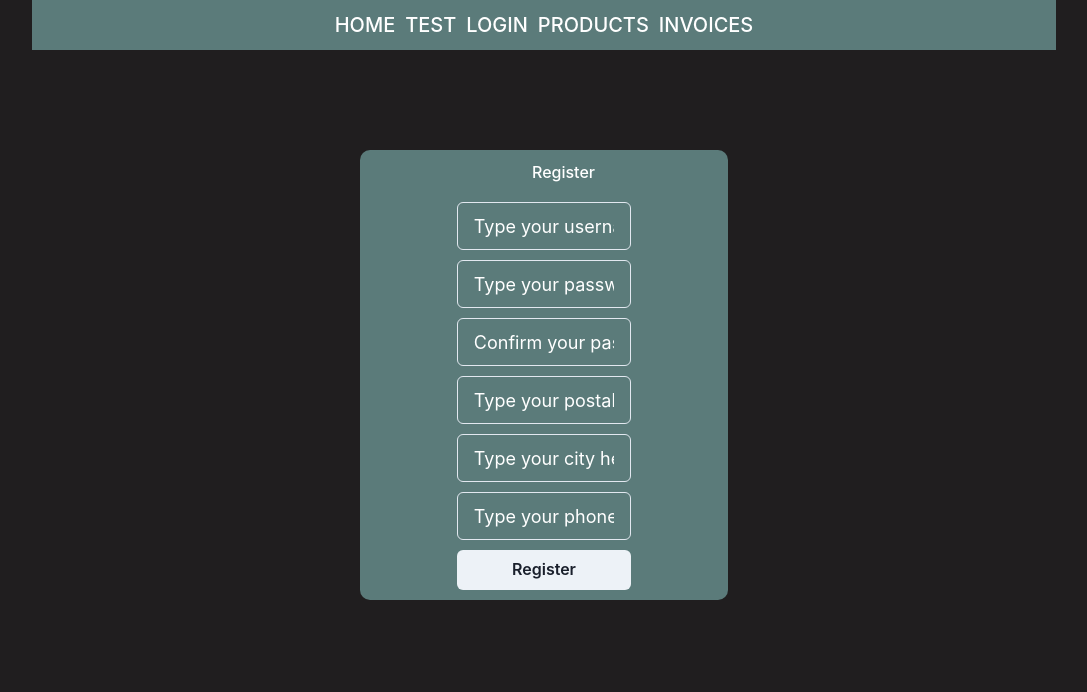
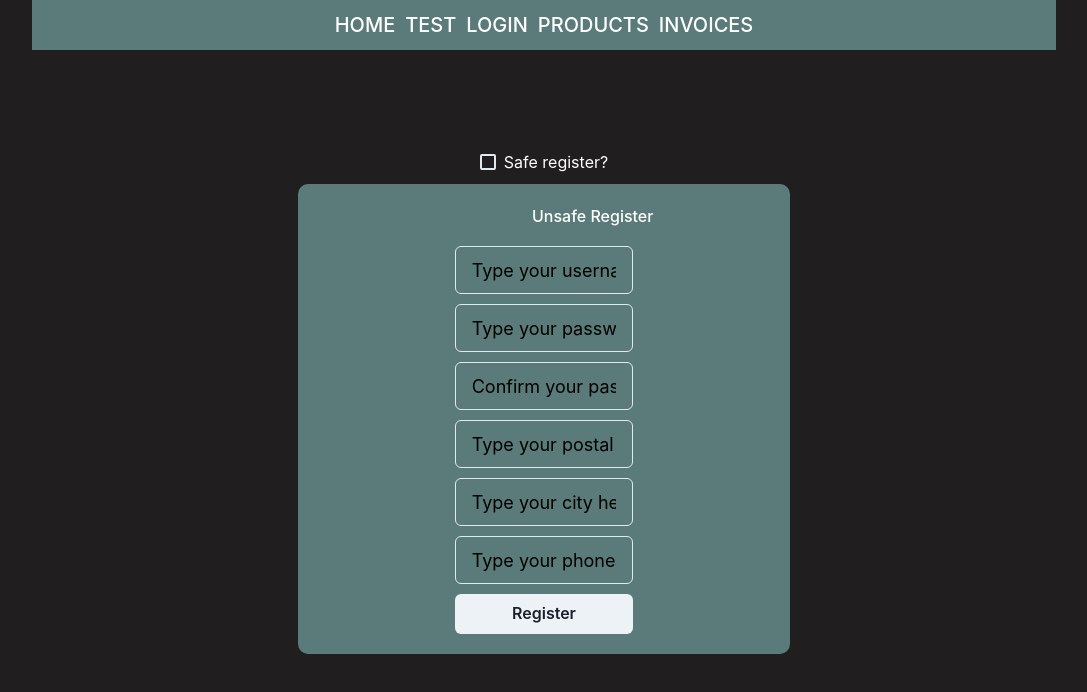
Before and after one commit to micad132/BAI-PROJEKT, a React (Vite) app in the folder warehouseManagement/: page /register in a window 1280 px wide. Shown: the top 692 px of the page, without its empty margins (96-1183 px from the left). Built offline with nearby package versions, Linux system fonts and the light colour scheme.

Commit message:
eslint + safe login/register + product logic

```diff
--- /dev/null
+++ b/warehouseManagement/src/components/authPageWrapper.component.tsx
@@ -0,0 +1,19 @@
+import styled from 'styled-components';
+import { ReactNode } from 'react';
+
+const AuthPageWrapper = styled.div`
+  display: flex;
+  flex-direction: column;
+  justify-content: center;
+  align-items: center;
+  width: 100%;
+  gap: 10px;
+`;
+
+type Props = {
+    children: ReactNode,
+}
+
+const AuthPageWrapperComponent = ({ children }: Props) => <AuthPageWrapper>{children}</AuthPageWrapper>;
+
+export default AuthPageWrapperComponent;
--- a/warehouseManagement/src/components/input.component.tsx
+++ b/warehouseManagement/src/components/input.component.tsx
@@ -5,20 +5,21 @@ import styled from "styled-components";
 type Props = {
     placeholder: string,
     value: string | number,
-    onChange: (e: ChangeEvent<HTMLInputElement>) => void
+    onChange: (e: ChangeEvent<HTMLInputElement>) => void,
+    isBlackText?: boolean,
 }
 
 const TextInput  = styled(Input)`
     margin-top: 10px;
-    color: #fff;
+  color: ${(props) => (props.isBlackText ? '#fff' : '#000')};
     &::placeholder {
-      color: #fff;
+      color: ${(props) => (props.isBlackText ? '#fff' : '#000')};
   }
 `
 
-const InputComponent = ({ placeholder, value, onChange }: Props) => {
+const InputComponent = ({ placeholder, value, onChange, isBlackText }: Props) => {
     return(
-        <TextInput placeholder={placeholder} value={value} onChange={onChange} size='lg' />
+        <TextInput placeholder={placeholder} value={value} onChange={onChange} size='lg' isBlackText={isBlackText} />
     )
 }
 
--- a/warehouseManagement/src/pages/AuthPage/LoginPage.container.tsx
+++ b/warehouseManagement/src/pages/AuthPage/LoginPage.container.tsx
@@ -1,27 +1,28 @@
 import {
   FormControl,
   FormLabel,
-    Button, useToast
-} from '@chakra-ui/react'
-import InputComponent from "../../components/input.component.tsx";
-import {ChangeEvent, useState} from "react";
-import {INITIAL_LOGIN_VALUES, LoginData} from "../../models/Auth.model.ts";
-import styled from "styled-components";
-import SingleLinkComponent from "../../layout/nav/SingleLink.component.tsx";
-import {useNavigate} from "react-router-dom";
-import {useAppDispatch} from "../../store";
-import { setLoggedUser } from "../../store/reducers/userReducer.tsx";
-
+  Button, useToast, Checkbox,
+} from '@chakra-ui/react';
+import { ChangeEvent, useState } from 'react';
+import styled from 'styled-components';
+import { useNavigate } from 'react-router-dom';
+import InputComponent from '../../components/input.component.tsx';
+import { INITIAL_LOGIN_VALUES, LoginData } from '../../models/Auth.model.ts';
+import SingleLinkComponent from '../../layout/nav/SingleLink.component.tsx';
+import { useAppDispatch } from '../../store';
+import { setLoggedUser } from '../../store/reducers/userReducer.tsx';
+import AuthPageWrapperComponent from '../../components/authPageWrapper.component.tsx';
 
 const FormWrapper = styled.form`
   background-color: #5B7B7A;
-  width: 60% !important;
+  width: 80% !important;
   margin: 0 auto;
   border-radius: 10px;
   padding: 10px;
-`
+`;
 
 const FormControlWrapper = styled(FormControl)`
+    text-align: center;
     display: flex;
     flex-direction: column;
     gap: 10px;
@@ -29,11 +30,12 @@ const FormControlWrapper = styled(FormControl)`
       width: 50% !important;
       margin: 0 auto;
     }
-`
+`;
 
 const LoginPageContainer = () => {
+  const [isSafeLoginChecked, setIsSafeLoginChecked] = useState<boolean>(false);
   const [loginData, setLoginData] = useState<LoginData>(INITIAL_LOGIN_VALUES);
-    const { username, password} = loginData;
+  const { username, password } = loginData;
   const [isLoginSending, setIsLoginSending] = useState<boolean>(false);
   const navigate = useNavigate();
   const toast = useToast();
@@ -44,8 +46,8 @@ const LoginPageContainer = () => {
     setLoginData((prevState) => ({
       ...prevState,
       [type]: e.target.value,
-        }))
-    }
+    }));
+  };
 
   const onSubmitHandler = (e: any) => {
     setIsLoginSending(true);
@@ -58,35 +60,65 @@ const LoginPageContainer = () => {
         status: 'success',
         duration: 3000,
         isClosable: true,
-                position: 'top-right'
-            })
+        position: 'top-right',
+      });
       dispatch(setLoggedUser({
         username: 'mikad132',
         postalCode: '12-343',
         city: 'Kielce',
-                phoneNumber: '123456789'
+        phoneNumber: '123456789',
       }));
-            navigate("/");
+      navigate('/');
     }, 2000));
-    }
+  };
 
-    return(
+  const mainContent = isSafeLoginChecked ? (
     <FormWrapper onSubmit={onSubmitHandler}>
       <FormControlWrapper>
-                <FormLabel>Login</FormLabel>
-                <InputComponent placeholder='Type your username here...' value={username} onChange={onChangeHandler('username')} />
-                <InputComponent placeholder='Type your password here...' value={password} onChange={onChangeHandler('password')} />
+        <FormLabel>Safe Login</FormLabel>
+        <InputComponent placeholder="Type your username here..." value={username} onChange={onChangeHandler('username')} />
+        <InputComponent placeholder="Type your password here..." value={password} onChange={onChangeHandler('password')} />
         <Button
           isLoading={isLoginSending}
           type="submit"
-                    loadingText='Submitting...'
+          loadingText="Submitting..."
         >
           Login
         </Button>
-                <SingleLinkComponent  path='/register' text={`Don't have an account?`} />
+        <SingleLinkComponent path="/register" text={'Don\'t have an account?'} />
       </FormControlWrapper>
     </FormWrapper>
-    )
-}
+  ) : (
+    <FormWrapper onSubmit={onSubmitHandler}>
+      <FormControlWrapper>
+        <FormLabel>Unsafe Login</FormLabel>
+        <InputComponent placeholder="Type your username here..." value={username} onChange={onChangeHandler('username')} />
+        <InputComponent placeholder="Type your password here..." value={password} onChange={onChangeHandler('password')} />
+        <Button
+          isLoading={isLoginSending}
+          type="submit"
+          loadingText="Submitting..."
+        >
+          Login
+        </Button>
+        <SingleLinkComponent path="/register" text={'Don\'t have an account?'} />
+      </FormControlWrapper>
+    </FormWrapper>
+  );
+
+  return (
+    <AuthPageWrapperComponent>
+      <Checkbox
+        isChecked={isSafeLoginChecked}
+        onChange={() => setIsSafeLoginChecked((prevState) => !prevState)}
+      >
+        Safe login?
+      </Checkbox>
+      <FormWrapper>
+        {mainContent}
+      </FormWrapper>
+    </AuthPageWrapperComponent>
+  );
+};
 
 export default LoginPageContainer;
--- a/warehouseManagement/src/pages/AuthPage/RegisterPage.container.tsx
+++ b/warehouseManagement/src/pages/AuthPage/RegisterPage.container.tsx
@@ -1,23 +1,23 @@
 import {
   FormControl,
   FormLabel,
-    Button, useToast
-} from '@chakra-ui/react'
-import InputComponent from "../../components/input.component.tsx";
-import {ChangeEvent, useState} from "react";
-import { INITIAL_REGISTER_VALUES, RegisterData} from "../../models/Auth.model.ts";
-import styled from "styled-components";
-import {useNavigate} from "react-router-dom";
-
+  Button, useToast, Checkbox,
+} from '@chakra-ui/react';
+import { ChangeEvent, useState } from 'react';
+import styled from 'styled-components';
+import { useNavigate } from 'react-router-dom';
+import { INITIAL_REGISTER_VALUES, RegisterData } from '../../models/Auth.model.ts';
+import InputComponent from '../../components/input.component.tsx';
+import AuthPageWrapperComponent from '../../components/authPageWrapper.component.tsx';
 
 const FormWrapper = styled.form`
   background-color: #5B7B7A;
-  width: 60% !important;
+  width: 80% !important;
   margin: 0 auto;
   border-radius: 10px;
   padding: 10px;
   color: #fff;
-`
+`;
 
 const FormControlWrapper = styled(FormControl)`
     display: flex;
@@ -28,11 +28,14 @@ const FormControlWrapper = styled(FormControl)`
       margin: 0 auto;
       color: #fff;
     }
-`
+`;
 
 const RegisterPageContainer = () => {
+  const [isSafeRegister, setIsSafeRegister] = useState<boolean>(false);
   const [loginData, setLoginData] = useState<RegisterData>(INITIAL_REGISTER_VALUES);
-    const { username, password, confirmPassword, city, postalCode, phoneNumber} = loginData;
+  const {
+    username, password, confirmPassword, city, postalCode, phoneNumber,
+  } = loginData;
   const [isLoginSending, setIsLoginSending] = useState<boolean>(false);
   const navigate = useNavigate();
   const toast = useToast();
@@ -41,8 +44,8 @@ const RegisterPageContainer = () => {
     setLoginData((prevState) => ({
       ...prevState,
       [type]: e.target.value,
-        }))
-    }
+    }));
+  };
 
   const onSubmitHandler = (e: any) => {
     setIsLoginSending(true);
@@ -56,32 +59,65 @@ const RegisterPageContainer = () => {
         description: 'Teraz możesz się zalogować',
         duration: 3000,
         isClosable: true,
-                position: 'top-right'
-            })
-            navigate("/login");
+        position: 'top-right',
+      });
+      navigate('/login');
     }, 2000));
-    }
+  };
 
-    return(
+  const mainContent = isSafeRegister ? (
     <FormWrapper onSubmit={onSubmitHandler}>
       <FormControlWrapper>
-                <FormLabel>Register</FormLabel>
-                <InputComponent placeholder='Type your username here...' value={username} onChange={onChangeHandler('username')} />
-                <InputComponent placeholder='Type your password here...' value={password} onChange={onChangeHandler('password')} />
-                <InputComponent placeholder='Confirm your password' value={confirmPassword} onChange={onChangeHandler('confirmPassword')} />
-                <InputComponent placeholder='Type your postal code here...' value={postalCode} onChange={onChangeHandler('postalCode')} />
-                <InputComponent placeholder='Type your city here...' value={city} onChange={onChangeHandler('city')} />
-                <InputComponent placeholder='Type your phone number here...' value={phoneNumber} onChange={onChangeHandler('phoneNumber')} />
+        <FormLabel>Safe Register</FormLabel>
+        <InputComponent placeholder="Type your username here..." value={username} onChange={onChangeHandler('username')} />
+        <InputComponent placeholder="Type your password here..." value={password} onChange={onChangeHandler('password')} />
+        <InputComponent placeholder="Confirm your password" value={confirmPassword} onChange={onChangeHandler('confirmPassword')} />
+        <InputComponent placeholder="Type your postal code here..." value={postalCode} onChange={onChangeHandler('postalCode')} />
+        <InputComponent placeholder="Type your city here..." value={city} onChange={onChangeHandler('city')} />
+        <InputComponent placeholder="Type your phone number here..." value={phoneNumber} onChange={onChangeHandler('phoneNumber')} />
         <Button
           isLoading={isLoginSending}
           type="submit"
-                    loadingText='Submitting...'
+          loadingText="Submitting..."
         >
           Register
         </Button>
       </FormControlWrapper>
     </FormWrapper>
-    )
-}
+  ) : (
+    <FormWrapper onSubmit={onSubmitHandler}>
+      <FormControlWrapper>
+        <FormLabel>Unsafe Register</FormLabel>
+        <InputComponent placeholder="Type your username here..." value={username} onChange={onChangeHandler('username')} />
+        <InputComponent placeholder="Type your password here..." value={password} onChange={onChangeHandler('password')} />
+        <InputComponent placeholder="Confirm your password" value={confirmPassword} onChange={onChangeHandler('confirmPassword')} />
+        <InputComponent placeholder="Type your postal code here..." value={postalCode} onChange={onChangeHandler('postalCode')} />
+        <InputComponent placeholder="Type your city here..." value={city} onChange={onChangeHandler('city')} />
+        <InputComponent placeholder="Type your phone number here..." value={phoneNumber} onChange={onChangeHandler('phoneNumber')} />
+        <Button
+          isLoading={isLoginSending}
+          type="submit"
+          loadingText="Submitting..."
+        >
+          Register
+        </Button>
+      </FormControlWrapper>
+    </FormWrapper>
+  );
+
+  return (
+    <AuthPageWrapperComponent>
+      <Checkbox
+        isChecked={isSafeRegister}
+        onChange={() => setIsSafeRegister((prevState) => !prevState)}
+      >
+        Safe register?
+      </Checkbox>
+      <FormWrapper>
+        {mainContent}
+      </FormWrapper>
+    </AuthPageWrapperComponent>
+  );
+};
 
 export default RegisterPageContainer;
--- a/warehouseManagement/src/pages/InvoicePage/InvoicePage.container.tsx
+++ b/warehouseManagement/src/pages/InvoicePage/InvoicePage.container.tsx
@@ -1,11 +1,35 @@
-import SinglePageWrapperComponent from "../../components/singlePageWrapper.component.tsx";
-import TableComponent from "../../components/table.component.tsx";
-import ModalComponent from "../../components/modal.component.tsx";
-import {InvoiceTableHeader, mockedInvoices} from "../../mock/mockData.mock.ts";
-import {Td, Th, Tr, useToast} from "@chakra-ui/react";
-import {ChangeEvent, useState} from "react";
-import {Invoice, INVOICE_INITIAL_DATA} from "../../models/Invoice.model.ts";
-import InputComponent from "../../components/input.component.tsx";
+import {
+  Td, Th, Tr, useToast, Select,
+} from '@chakra-ui/react';
+import { ChangeEvent, useState } from 'react';
+import SinglePageWrapperComponent from '../../components/singlePageWrapper.component.tsx';
+import TableComponent from '../../components/table.component.tsx';
+import ModalComponent from '../../components/modal.component.tsx';
+import { InvoiceTableHeader, mockedInvoices } from '../../mock/mockData.mock.ts';
+import { Invoice, INVOICE_INITIAL_DATA } from '../../models/Invoice.model.ts';
+import InputComponent from '../../components/input.component.tsx';
+import { Product } from '../../models/Product.model.ts';
+
+const mockedProducts: Product[] = [
+  {
+    id: '1',
+    name: 'COSIK',
+    price: 55,
+    weight: 432,
+  },
+  {
+    id: '2',
+    name: 'COSIK',
+    price: 43223,
+    weight: 43,
+  },
+  {
+    id: '3',
+    name: 'COSIK',
+    price: 533,
+    weight: 34,
+  },
+];
 
 const InvoicePageContainer = () => {
   const toast = useToast();
@@ -13,12 +37,14 @@ const InvoicePageContainer = () => {
   const [newInvoiceData, setNewInvoiceData] = useState<Invoice>(INVOICE_INITIAL_DATA);
   const [editInvoiceData, setEditInvoiceData] = useState<Invoice>(INVOICE_INITIAL_DATA);
 
+  const selectValues = mockedProducts.map((product) => <option value={product.id}>{product.name}</option>);
+
   const onChangeHandler = (type: string) => (e: ChangeEvent<HTMLInputElement>) => {
     setNewInvoiceData((prevState) => ({
       ...prevState,
       [type]: e.target.value,
-        }))
-    }
+    }));
+  };
 
   // const onEditChangeHandler = (type: string) => (e: ChangeEvent<HTMLInputElement>) => {
   //     setEditInvoiceData((prevState) => ({
@@ -30,14 +56,14 @@ const InvoicePageContainer = () => {
   const addInvoiceHandler = () => {
     toast({
       title: 'Product added',
-            description: "Product added",
+      description: 'Product added',
       status: 'success',
       duration: 9000,
       isClosable: true,
-            position: 'top-right'
-        })
+      position: 'top-right',
+    });
     setNewInvoiceData(INVOICE_INITIAL_DATA);
-    }
+  };
 
   const editInvoiceHandler = () => {
     console.log('EDYCJA PRODUKTU', editInvoiceData);
@@ -47,67 +73,69 @@ const InvoicePageContainer = () => {
       status: 'success',
       duration: 9000,
       isClosable: true,
-        })
+    });
     setEditInvoiceData(INVOICE_INITIAL_DATA);
-    }
+  };
 
   const deleteInvoiceHandler = () => {
     console.log('USUWANIE PRODUKTU');
-    }
+  };
 
   const addingProductModalContent = (
     <div>
       <h4>Add invoice here</h4>
-            <InputComponent placeholder='Invoice price' value={newInvoiceData.price} onChange={onChangeHandler('price')} />
-            <InputComponent placeholder='Product id' value={newInvoiceData.idProduct} onChange={onChangeHandler('idProduct')} />
+      <InputComponent placeholder="Invoice price" value={newInvoiceData.price} onChange={onChangeHandler('price')} />
+      <Select placeholder="Wybierz produkt">
+        {selectValues}
+      </Select>
     </div>
-    )
+  );
 
   const editingProductModalContent = (
     <div>
       <h4>Edit invoice here</h4>
     </div>
-    )
-
+  );
 
   const deletingProductModalContent = (
     <div>
       <h3>Do you confirm deleting?</h3>
     </div>
-    )
+  );
 
-
-    const mappedHeaders = InvoiceTableHeader.map((header, index) => <Th isNumeric={header.isNumeric} key={index}>{header.name}</Th>)
-    const mappedData = mockedInvoices.map((data) => <Tr key={data.id}>
+  const mappedHeaders = InvoiceTableHeader.map((header, index) => <Th isNumeric={header.isNumeric} key={index}>{header.name}</Th>);
+  const mappedData = mockedInvoices.map((data) => (
+    <Tr key={data.id}>
       <Td>{data.id}</Td>
       <Td>{data.date}</Td>
       <Td isNumeric>{data.price}</Td>
       <Td isNumeric>{data.idProduct}</Td>
       <Td>
         <ModalComponent
-                buttonText='Edytuj'
-                modalHeader='Edit invoice'
+          buttonText="Edytuj"
+          modalHeader="Edit invoice"
           modalAction={editInvoiceHandler}
           modalContent={editingProductModalContent}
         />
       </Td>
       <Td>
         <ModalComponent
-                modalHeader='Delete invoice'
-                buttonText='Usuń'
+          modalHeader="Delete invoice"
+          buttonText="Usuń"
           modalAction={deleteInvoiceHandler}
           modalContent={deletingProductModalContent}
         />
       </Td>
-    </Tr>)
-    return(
+    </Tr>
+  ));
+  return (
     <SinglePageWrapperComponent>
-            <TableComponent  tableCaption='Invoices'   mappedData={mappedData} mappedHeaders={mappedHeaders} />
-            <div style={{ flex: '0'}}>
-                <ModalComponent  buttonText='Add invoice'  modalAction={addInvoiceHandler} modalHeader={'Adding invoice'}  modalContent={addingProductModalContent} />
+      <TableComponent tableCaption="Invoices" mappedData={mappedData} mappedHeaders={mappedHeaders} />
+      <div style={{ flex: '0' }}>
+        <ModalComponent buttonText="Add invoice" modalAction={addInvoiceHandler} modalHeader="Adding invoice" modalContent={addingProductModalContent} />
       </div>
     </SinglePageWrapperComponent>
-    )
-}
+  );
+};
 
 export default InvoicePageContainer;
--- a/warehouseManagement/src/pages/ProductPage/ProductPage.container.tsx
+++ b/warehouseManagement/src/pages/ProductPage/ProductPage.container.tsx
@@ -1,119 +1,132 @@
-import TableComponent from "../../components/table.component.tsx";
-import {mockedProducts, ProductTableHeader} from "../../mock/mockData.mock.ts";
-import {Td, Th, Tr, useToast} from "@chakra-ui/react";
-import ModalComponent from "../../components/modal.component.tsx";
-import InputComponent from "../../components/input.component.tsx";
-import {INITIAL_PRODUCT_VALUES, Product} from "../../models/Product.model.ts";
-import {ChangeEvent, useState} from "react";
-import SinglePageWrapperComponent from "../../components/singlePageWrapper.component.tsx";
-
-
+import {
+  Button, Td, Th, Tr, useToast,
+} from '@chakra-ui/react';
+import React, { ChangeEvent, useState } from 'react';
+import TableComponent from '../../components/table.component.tsx';
+import { mockedProducts, ProductTableHeader } from '../../mock/mockData.mock.ts';
+import ModalComponent from '../../components/modal.component.tsx';
+import InputComponent from '../../components/input.component.tsx';
+import { INITIAL_PRODUCT_VALUES, Product } from '../../models/Product.model.ts';
+import SinglePageWrapperComponent from '../../components/singlePageWrapper.component.tsx';
 
 const ProductPageContainer = () => {
   const toast = useToast();
   const [newProductData, setNewProductData] = useState<Product>(INITIAL_PRODUCT_VALUES);
   const [editProductData, setEditProductData] = useState<Product>(INITIAL_PRODUCT_VALUES);
 
-
   const onChangeHandler = (type: string) => (e: ChangeEvent<HTMLInputElement>) => {
     setNewProductData((prevState) => ({
       ...prevState,
       [type]: e.target.value,
-        }))
-    }
+    }));
+  };
 
   const onEditChangeHandler = (type: string) => (e: ChangeEvent<HTMLInputElement>) => {
     setEditProductData((prevState) => ({
       ...prevState,
       [type]: e.target.value,
-        }))
-    }
+    }));
+  };
 
   const addProductHandler = () => {
     toast({
       title: 'Product added',
-            description: "Product added",
+      description: 'Product added',
       status: 'success',
       duration: 9000,
       isClosable: true,
-            position: 'top-right'
-        })
+      position: 'top-right',
+    });
     setNewProductData(INITIAL_PRODUCT_VALUES);
-    }
+  };
 
   const editProductHandler = () => {
     console.log('EDYCJA PRODUKTU', editProductData);
     toast({
-            title: 'Account created.',
-            description: "We've created your account for you.",
+      title: 'Product edited',
       status: 'success',
-            duration: 9000,
+      duration: 3000,
       isClosable: true,
-        })
+    });
     setEditProductData(INITIAL_PRODUCT_VALUES);
-    }
+  };
 
   const deleteProductHandler = () => {
     console.log('USUWANIE PRODUKTU');
-    }
+  };
 
   const addingProductModalContent = (
     <div>
       <h4>Add product here</h4>
-            <InputComponent placeholder='Product name' value={newProductData.name} onChange={onChangeHandler('name')} />
-            <InputComponent placeholder='Product weight' value={newProductData.weight} onChange={onChangeHandler('weight')} />
-            <InputComponent placeholder='Product price' value={newProductData.price} onChange={onChangeHandler('price')} />
+      <InputComponent
+        placeholder="Product name"
+        value={newProductData.name}
+        onChange={onChangeHandler('name')}
+      />
+      <InputComponent placeholder="Product weight" value={newProductData.weight} onChange={onChangeHandler('weight')} />
+      <InputComponent placeholder="Product price" value={newProductData.price} onChange={onChangeHandler('price')} />
     </div>
-    )
+  );
 
-    const editingProductModalContent = (
+  const editingProductModalContent = (id: number, name: string) => (
     <div>
-            <h4>Edit product here</h4>
-            <InputComponent placeholder='Product name' value={editProductData.name} onChange={onEditChangeHandler('name')} />
-            <InputComponent placeholder='Product weight' value={editProductData.weight} onChange={onEditChangeHandler('weight')} />
-            <InputComponent placeholder='Product price' value={editProductData.price} onChange={onEditChangeHandler('price')} />
+      <h4>
+        Edit
+        {name}
+        {' '}
+        here
+      </h4>
+      <InputComponent placeholder="Product name" value={editProductData.name} onChange={onEditChangeHandler('name')} />
+      <InputComponent placeholder="Product weight" value={editProductData.weight} onChange={onEditChangeHandler('weight')} />
+      <InputComponent placeholder="Product price" value={editProductData.price} onChange={onEditChangeHandler('price')} />
+      <Button onClick={editProductHandler}>Edytuj</Button>
     </div>
-    )
+  );
 
+  const deletingProductModalContent = (name: string) => (
+    <div>
+      <h3>
+        Do you confirm deleting
+        {name}
+        ?
+      </h3>
+    </div>
+  );
 
-    const deletingProductModalContent = (
-        <div>
-            <h3>Do you confirm deleting?</h3>
-        </div>
-    )
-
-    const mappedHeaders = ProductTableHeader.map((header, index) => <Th isNumeric={header.isNumeric} key={index}>{header.name}</Th>)
-    const mappedData = mockedProducts.map((data) => <Tr key={data.id}>
+  const mappedHeaders = ProductTableHeader.map((header, index) => <Th isNumeric={header.isNumeric} key={index}>{header.name}</Th>);
+  const mappedData = mockedProducts.map((data) => (
+    <Tr key={data.id}>
       <Td>{data.id}</Td>
       <Td>{data.name}</Td>
       <Td isNumeric>{data.weight}</Td>
       <Td isNumeric>{data.price}</Td>
       <Td>
         <ModalComponent
-                buttonText='Edytuj'
-                modalHeader='Edytuj produkt'
+          buttonText="Edytuj"
+          modalHeader="Edytuj produkt"
           modalAction={editProductHandler}
-                modalContent={editingProductModalContent}
+          modalContent={editingProductModalContent(Number(data.id), data.name)}
         />
       </Td>
       <Td>
         <ModalComponent
-                modalHeader='Usuń produkt'
-                buttonText='Usuń'
+          modalHeader="Usuń produkt"
+          buttonText="Usuń"
           modalAction={deleteProductHandler}
-                modalContent={deletingProductModalContent}
+          modalContent={deletingProductModalContent(data.name)}
         />
       </Td>
-    </Tr>)
+    </Tr>
+  ));
 
-    return(
+  return (
     <SinglePageWrapperComponent>
-            <TableComponent  tableCaption='Produkty'   mappedData={mappedData} mappedHeaders={mappedHeaders} />
-            <div style={{ flex: '0'}}>
-                <ModalComponent  buttonText='Add product'  modalAction={addProductHandler} modalHeader={'Adding product'}  modalContent={addingProductModalContent} />
+      <TableComponent tableCaption="Produkty" mappedData={mappedData} mappedHeaders={mappedHeaders} />
+      <div style={{ flex: '0' }}>
+        <ModalComponent buttonText="Add product" modalAction={addProductHandler} modalHeader="Adding product" modalContent={addingProductModalContent} />
       </div>
     </SinglePageWrapperComponent>
-    )
-}
+  );
+};
 
 export default ProductPageContainer;
--- a/warehouseManagement/tsconfig.json
+++ b/warehouseManagement/tsconfig.json
@@ -18,7 +18,8 @@
     "strict": true,
     "noUnusedLocals": true,
     "noUnusedParameters": true,
-    "noFallthroughCasesInSwitch": true
+    "noFallthroughCasesInSwitch": true,
+    "allowSyntheticDefaultImports": true
   },
   "include": ["src"],
   "references": [{ "path": "./tsconfig.node.json" }]
```
Also changed, not shown: warehouseManagement/package.json (+6 -3 lines), warehouseManagement/src/models/Product.model.ts (+5 -6 lines), warehouseManagement/src/pages/HomePage/components/ContentTable.component.tsx (+8 -11 lines), warehouseManagement/.eslintrc.cjs (deleted), warehouseManagement/.eslintrc.json (added), 1 other file (tests, documents, lock files or other folders). Lines whose indentation alone changed are shown as unchanged.
